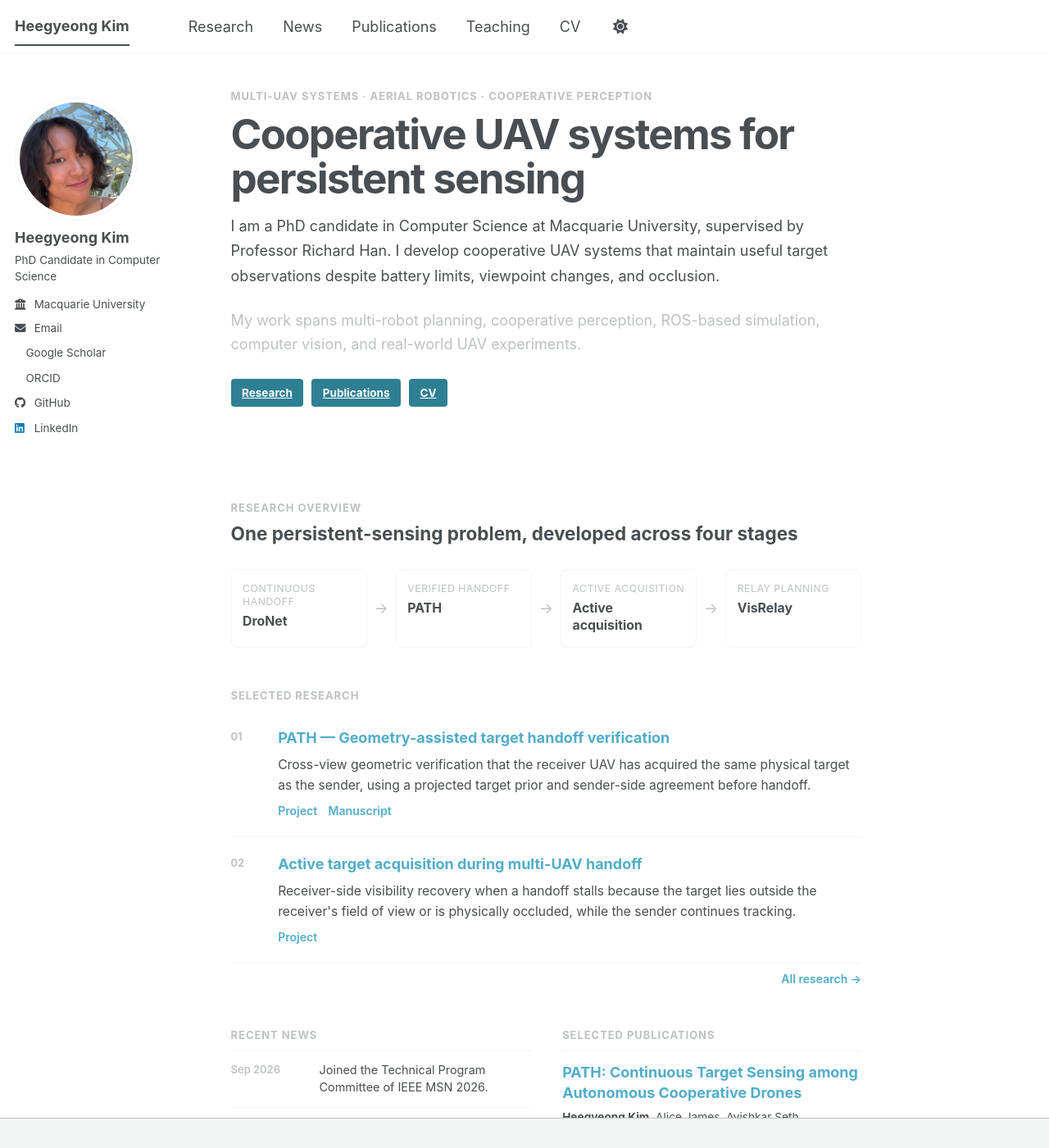
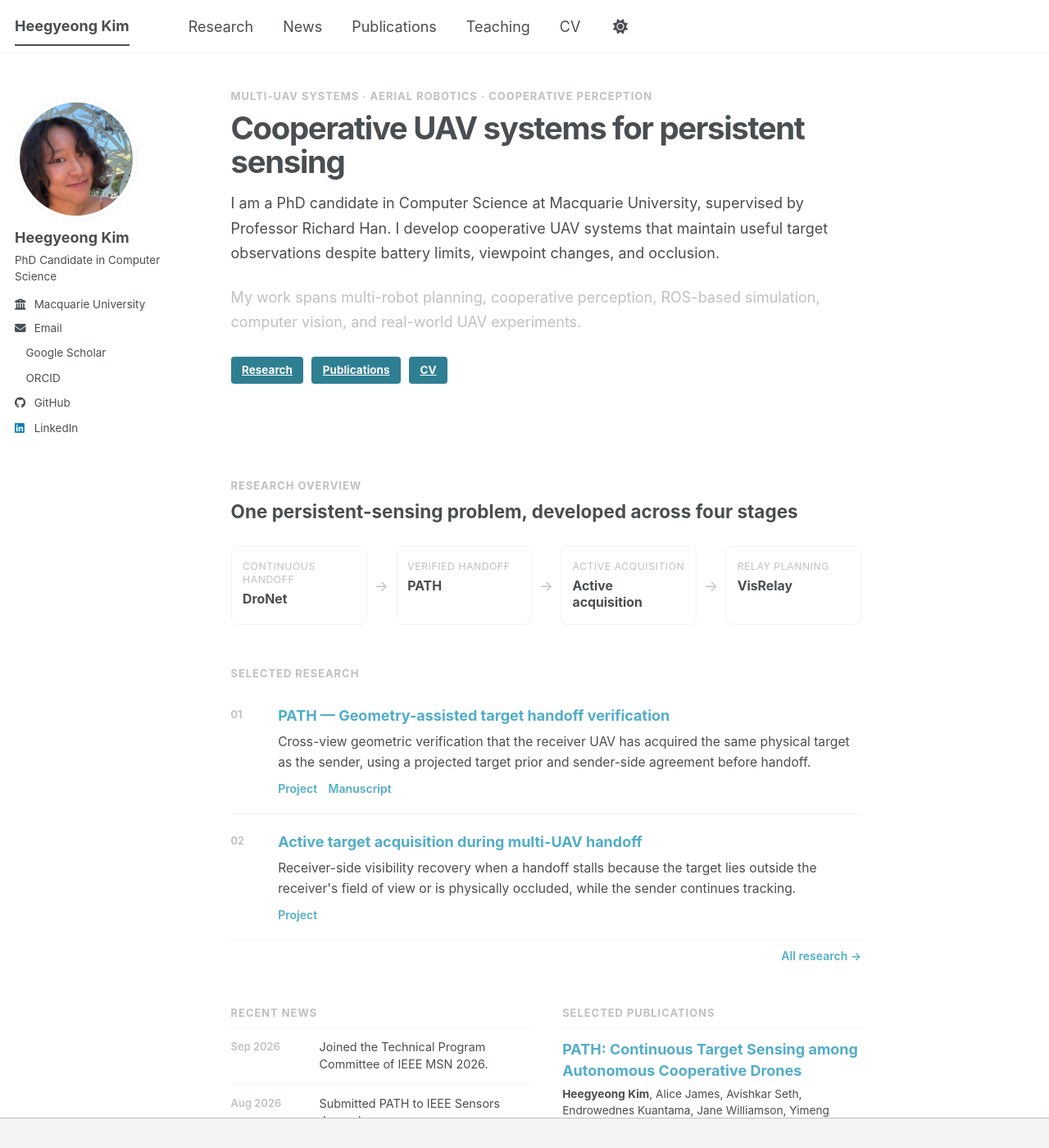
Before and after one commit to HeegyeongK/heegyeongk.github.io, a Jekyll site: the page built from _pages/about.md, in a window 1280 px wide and 1400 px high. Shown: the whole window at 82% size. Built offline with Jekyll 4.4.1, drawn with Linux system fonts in a browser that asks for light colours; a style sheet for code colours, icons or effects is not loaded.

Commit message:
Reduce homepage hero title size

```diff
--- a/_sass/_custom.scss
+++ b/_sass/_custom.scss
@@ -232,7 +232,7 @@
 .home-hero h1 {
   max-width: 44rem;
   margin: 0 0 0.85rem;
-  font-size: clamp(2rem, 4vw, 3.15rem);
+  font-size: clamp(1.7rem, 3vw, 2.45rem);
   line-height: 1.07;
   letter-spacing: -0.035em;
   border-bottom: 0;
```
